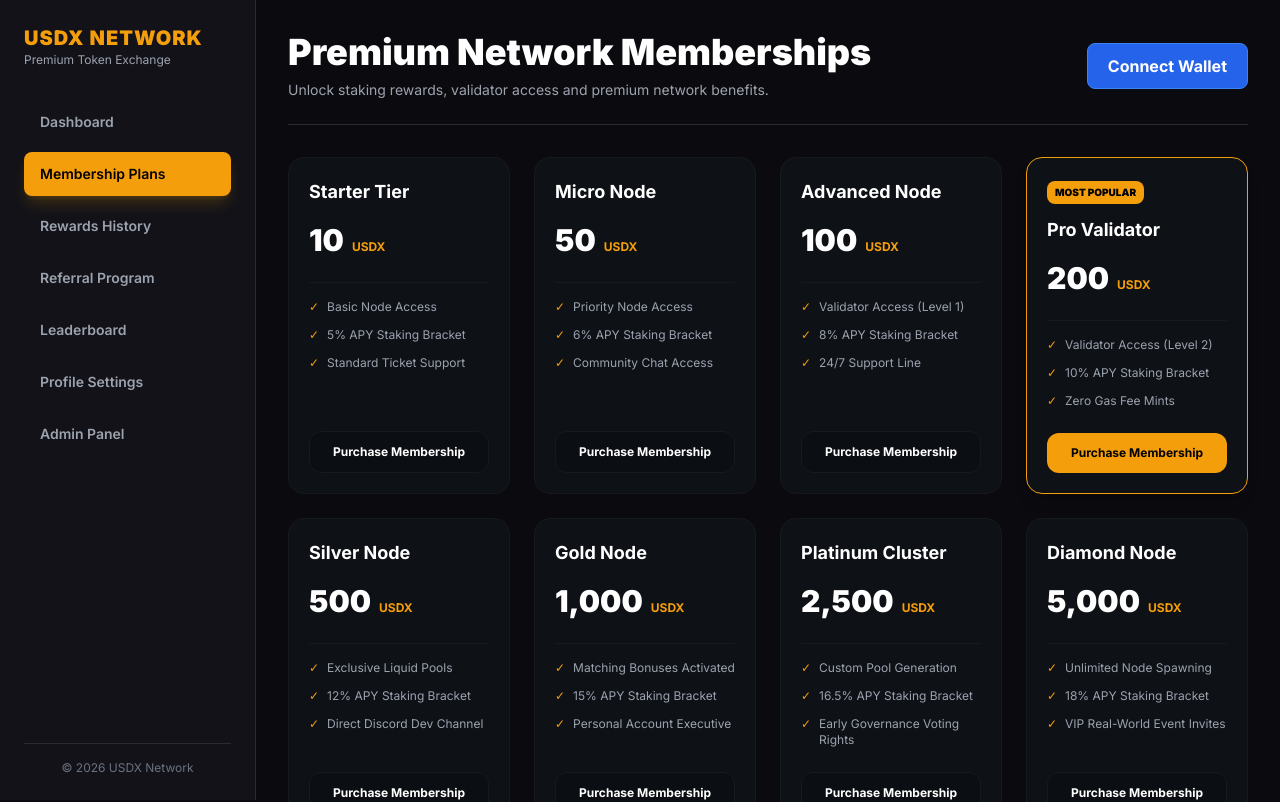
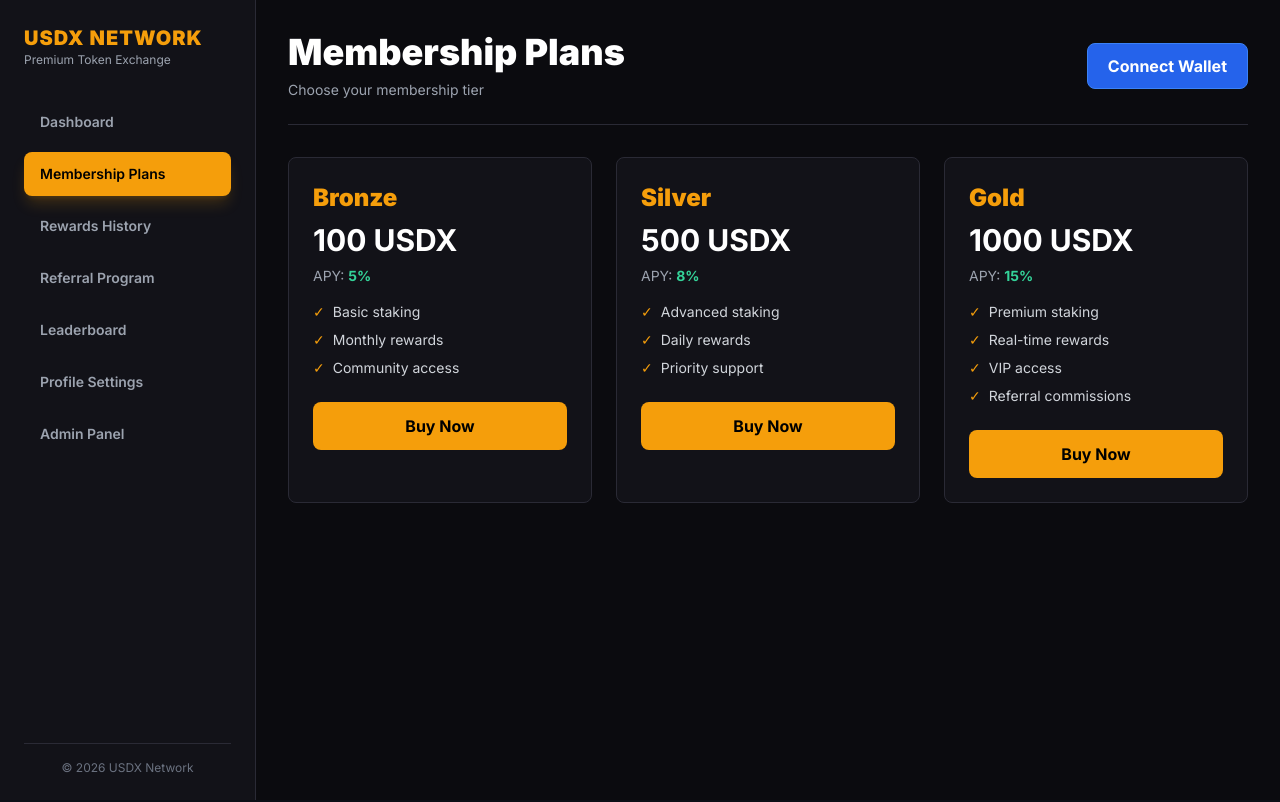
Before and after one commit to usdxofficialdev/-Dead-Token-Exchange-, a Next.js app: page /membership in a window 1280 px wide. Shown: the top 802 px of the page. Built offline with nearby package versions, Linux system fonts and the light colour scheme.

Commit message:
Update page.tsx

```diff
--- a/app/membership/page.tsx
+++ b/app/membership/page.tsx
@@ -1,280 +1,115 @@
 "use client";
 
-import React, { useState, useEffect } from "react";
+import React, { useState } from "react";
 import AppLayout from "../components/AppLayout";
 
-type MembershipPlan = {
-  id: number;
-  name: string;
-  price: number;
-  currency: string;
-  features: string[];
-  popular: boolean;
-};
+export default function Membership() {
+  const [selectedPlan, setSelectedPlan] = useState<string | null>(null);
+  const [showPayment, setShowPayment] = useState(false);
+  const [txHash, setTxHash] = useState("");
+  const [isMember, setIsMember] = useState(false);
 
-export default function MembershipPlans() {
-  const defaultPlans: MembershipPlan[] = [
-    {
-      id: 1,
-      name: "Starter Tier",
-      price: 10,
-      currency: "USDX",
-      features: [
-        "Basic Node Access",
-        "5% APY Staking Bracket",
-        "Standard Ticket Support",
-      ],
-      popular: false,
-    },
-    {
-      id: 2,
-      name: "Micro Node",
-      price: 50,
-      currency: "USDX",
-      features: [
-        "Priority Node Access",
-        "6% APY Staking Bracket",
-        "Community Chat Access",
-      ],
-      popular: false,
-    },
-    {
-      id: 3,
-      name: "Advanced Node",
-      price: 100,
-      currency: "USDX",
-      features: [
-        "Validator Access (Level 1)",
-        "8% APY Staking Bracket",
-        "24/7 Support Line",
-      ],
-      popular: false,
-    },
-    {
-      id: 4,
-      name: "Pro Validator",
-      price: 200,
-      currency: "USDX",
-      features: [
-        "Validator Access (Level 2)",
-        "10% APY Staking Bracket",
-        "Zero Gas Fee Mints",
-      ],
-      popular: true,
-    },
-    {
-      id: 5,
-      name: "Silver Node",
-      price: 500,
-      currency: "USDX",
-      features: [
-        "Exclusive Liquid Pools",
-        "12% APY Staking Bracket",
-        "Direct Discord Dev Channel",
-      ],
-      popular: false,
-    },
-    {
-      id: 6,
-      name: "Gold Node",
-      price: 1000,
-      currency: "USDX",
-      features: [
-        "Matching Bonuses Activated",
-        "15% APY Staking Bracket",
-        "Personal Account Executive",
-      ],
-      popular: false,
-    },
-    {
-      id: 7,
-      name: "Platinum Cluster",
-      price: 2500,
-      currency: "USDX",
-      features: [
-        "Custom Pool Generation",
-        "16.5% APY Staking Bracket",
-        "Early Governance Voting Rights",
-      ],
-      popular: false,
-    },
-    {
-      id: 8,
-      name: "Diamond Node",
-      price: 5000,
-      currency: "USDX",
-      features: [
-        "Unlimited Node Spawning",
-        "18% APY Staking Bracket",
-        "VIP Real-World Event Invites",
-      ],
-      popular: false,
-    },
-    {
-      id: 9,
-      name: "Alpha Whale",
-      price: 10000,
-      currency: "USDX",
-      features: [
-        "Institutional Liquidity Access",
-        "22% APY Staking Bracket",
-        "Direct Developer Voice Calls",
-      ],
-      popular: false,
-    },
-    {
-      id: 10,
-      name: "Genesis Foundation",
-      price: 25000,
-      currency: "USDX",
-      features: [
-        "Full System Revenue Share",
-        "25% APY Staking Bracket",
-        "Core Network Board Seat",
-      ],
-      popular: false,
-    },
+  const plans = [
+    { id: "bronze", name: "Bronze", price: "100 USDX", apy: "5%", features: ["Basic staking", "Monthly rewards", "Community access"] },
+    { id: "silver", name: "Silver", price: "500 USDX", apy: "8%", features: ["Advanced staking", "Daily rewards", "Priority support"] },
+    { id: "gold", name: "Gold", price: "1000 USDX", apy: "15%", features: ["Premium staking", "Real-time rewards", "VIP access", "Referral commissions"] },
   ];
 
-  const [plans, setPlans] = useState<MembershipPlan[]>(defaultPlans);
+  const handleBuyNow = (planId: string) => {
+    setSelectedPlan(planId);
+    setShowPayment(true);
+  };
 
-  useEffect(() => {
-    const adminPlans = localStorage.getItem("admin_membership_plans");
-
-    if (adminPlans) {
-      setPlans(JSON.parse(adminPlans));
-    } else {
-      localStorage.setItem(
-        "admin_membership_plans",
-        JSON.stringify(defaultPlans)
-      );
-    }
-  }, []);
-
-  const handlePurchasePlan = (plan: MembershipPlan) => {
-    const dashboardData =
-      localStorage.getItem("user_dashboard_balances") ||
-      '{"mainBalance":"5000.00","totalStaked":"15000.00"}';
-
-    const parsedDashboard = JSON.parse(dashboardData);
-    const mainBalance = parseFloat(parsedDashboard.mainBalance);
-
-    if (mainBalance < plan.price) {
-      alert(
-        `Insufficient funds. Required ${plan.price} ${plan.currency}`
-      );
+  const handleConfirmPurchase = () => {
+    if (!txHash) {
+      alert("Enter TRX Hash!");
       return;
     }
 
-    if (
-      !window.confirm(
-        `Purchase ${plan.name} for ${plan.price} ${plan.currency}?`
-      )
-    ) {
-      return;
-    }
+    const plan = plans.find(p => p.id === selectedPlan);
+    const purchaseData = {
+      plan: plan?.name,
+      amount: plan?.price,
+      txHash: txHash,
+      date: new Date().toISOString().split('T')[0],
+      status: "Pending"
+    };
 
-    const newBalance = (mainBalance - plan.price).toFixed(2);
+    localStorage.setItem("user_membership_purchase", JSON.stringify(purchaseData));
+    localStorage.setItem("user_is_member", "true");
+    localStorage.setItem("user_membership_date", new Date().toISOString().split('T')[0]);
 
-    localStorage.setItem(
-      "user_dashboard_balances",
-      JSON.stringify({
-        mainBalance: newBalance,
-        totalStaked: parsedDashboard.totalStaked,
-      })
-    );
+    const adminPurchases = JSON.parse(localStorage.getItem("admin_membership_purchases") || "[]");
+    adminPurchases.push(purchaseData);
+    localStorage.setItem("admin_membership_purchases", JSON.stringify(adminPurchases));
 
-    localStorage.setItem(
-      "user_active_membership",
-      JSON.stringify(plan)
-    );
-
-    const logs = JSON.parse(
-      localStorage.getItem("admin_rewards_history_list") || "[]"
-    );
-
-    logs.unshift({
-      date: new Date().toISOString().split("T")[0],
-      source: `Purchased ${plan.name}`,
-      amount: `-${plan.price} ${plan.currency}`,
-      type: "OUT",
-      status: "Confirmed",
-    });
-
-    localStorage.setItem(
-      "admin_rewards_history_list",
-      JSON.stringify(logs)
-    );
-
-    alert(
-      `${plan.name} activated successfully.\nBalance: ${newBalance} ${plan.currency}`
-    );
+    alert(`✅ Purchase Submitted!\nPlan: ${plan?.name}\nStatus: Pending Admin Approval`);
+    setShowPayment(false);
+    setTxHash("");
+    setSelectedPlan(null);
+    setIsMember(true);
   };
 
   return (
-    <AppLayout
-      title="Premium Network Memberships"
-      description="Unlock staking rewards, validator access and premium network benefits."
-    >
-      <div className="grid grid-cols-1 md:grid-cols-2 xl:grid-cols-4 gap-4 md:gap-6">
+    <AppLayout title="Membership Plans" description="Choose your membership tier">
+      {isMember && (
+        <div className="bg-emerald-500/10 border border-emerald-500/30 p-6 rounded-lg mb-8">
+          <h3 className="text-lg font-bold text-emerald-400">✅ You are a Premium Member!</h3>
+          <p className="text-sm text-gray-400 mt-2">Enjoy daily rewards, staking benefits, and referral commissions.</p>
+        </div>
+      )}
+
+      <div className="grid grid-cols-1 md:grid-cols-3 gap-6">
         {plans.map((plan) => (
-          <div
-            key={plan.id}
-            className={`rounded-2xl border p-5 flex flex-col justify-between transition-all bg-[#0E1116]
-            ${
-              plan.popular
-                ? "border-amber-500 shadow-lg"
-                : "border-[#161920]"
-            }`}
-          >
-            <div>
-              {plan.popular && (
-                <span className="inline-block mb-3 rounded-lg bg-amber-500 px-2 py-1 text-[10px] font-black uppercase text-black">
-                  Most Popular
-                </span>
-              )}
+          <div key={plan.id} className="bg-[#121218] border border-[#2A2A35] rounded-lg p-6 hover:border-amber-500/30 transition-all">
+            <h3 className="text-2xl font-black text-amber-500 mb-2">{plan.name}</h3>
+            <p className="text-3xl font-bold text-white mb-2">{plan.price}</p>
+            <p className="text-sm text-gray-400 mb-4">APY: <span className="text-emerald-400 font-bold">{plan.apy}</span></p>
 
-              <h3 className="text-lg font-bold text-white">
-                {plan.name}
-              </h3>
-
-              <div className="mt-4 mb-6">
-                <span className="text-3xl font-black">
-                  {plan.price.toLocaleString()}
-                </span>
-
-                <span className="ml-2 text-xs font-bold text-amber-500">
-                  {plan.currency}
-                </span>
-              </div>
-
-              <ul className="space-y-3 border-t border-[#161920] pt-4">
-                {plan.features.map((feature, index) => (
-                  <li
-                    key={index}
-                    className="flex gap-2 text-xs text-gray-400"
-                  >
-                    <span className="text-amber-500">✓</span>
-                    {feature}
-                  </li>
-                ))}
-              </ul>
+            <div className="space-y-2 mb-6">
+              {plan.features.map((feature, idx) => (
+                <div key={idx} className="text-sm text-gray-300 flex items-center">
+                  <span className="text-amber-500 mr-2">✓</span>{feature}
+                </div>
+              ))}
             </div>
 
-            <button
-              onClick={() => handlePurchasePlan(plan)}
-              className={`mt-6 w-full rounded-xl py-3 text-xs font-bold transition-all
-              ${
-                plan.popular
-                  ? "bg-amber-500 text-black hover:bg-amber-600"
-                  : "border border-[#161920] bg-black/20 text-white hover:bg-[#141922]"
-              }`}
-            >
-              Purchase Membership
+            <button onClick={() => handleBuyNow(plan.id)} className="w-full bg-amber-500 text-black font-bold py-3 rounded-lg hover:bg-amber-600 transition-all">
+              Buy Now
             </button>
           </div>
         ))}
       </div>
+
+      {showPayment && selectedPlan && (
+        <div className="fixed inset-0 bg-black/80 flex items-center justify-center z-50 p-4">
+          <div className="bg-[#121218] border border-[#2A2A35] rounded-lg p-8 max-w-md w-full">
+            <h3 className="text-2xl font-bold text-white mb-4">Complete Purchase</h3>
+
+            <div className="bg-black/40 p-4 rounded-lg mb-4">
+              <p className="text-sm text-gray-400 mb-2">Plan: <span className="text-white font-bold">{plans.find(p => p.id === selectedPlan)?.name}</span></p>
+              <p className="text-sm text-gray-400">Amount: <span className="text-amber-500 font-bold">{plans.find(p => p.id === selectedPlan)?.price}</span></p>
+            </div>
+
+            <div className="mb-4 p-4 bg-black/40 rounded-lg text-center">
+              <p className="text-xs text-gray-400 mb-2">Send to Wallet Address:</p>
+              <p className="text-sm font-mono text-amber-500 break-all">0x742d35Cc6634C0532925a3b844Bc9e7595f...</p>
+              <button className="text-xs text-gray-400 hover:text-gray-300 mt-2">Copy Address</button>
+            </div>
+
+            <input type="text" placeholder="Enter TRX Hash" value={txHash} onChange={(e) => setTxHash(e.target.value)} className="w-full bg-black/40 border border-[#2A2A35] rounded-lg px-4 py-3 text-white mb-4 outline-none" />
+
+            <div className="flex gap-3">
+              <button onClick={handleConfirmPurchase} className="flex-1 bg-emerald-500 text-black font-bold py-3 rounded-lg hover:bg-emerald-600">
+                Confirm
+              </button>
+              <button onClick={() => { setShowPayment(false); setTxHash(""); }} className="flex-1 border border-gray-600 text-gray-400 font-bold py-3 rounded-lg hover:bg-gray-900">
+                Cancel
+              </button>
+            </div>
+          </div>
+        </div>
+      )}
     </AppLayout>
   );
 }
```
